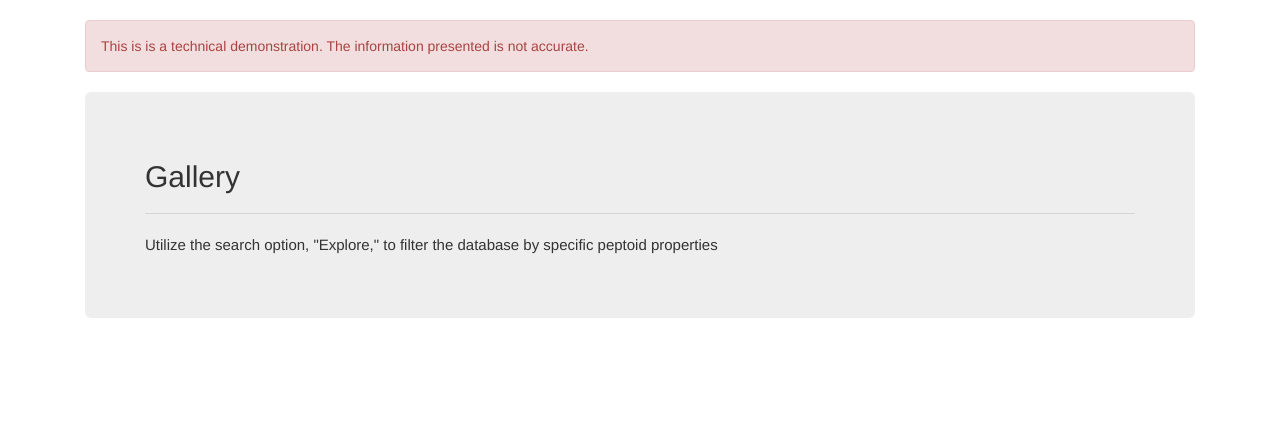
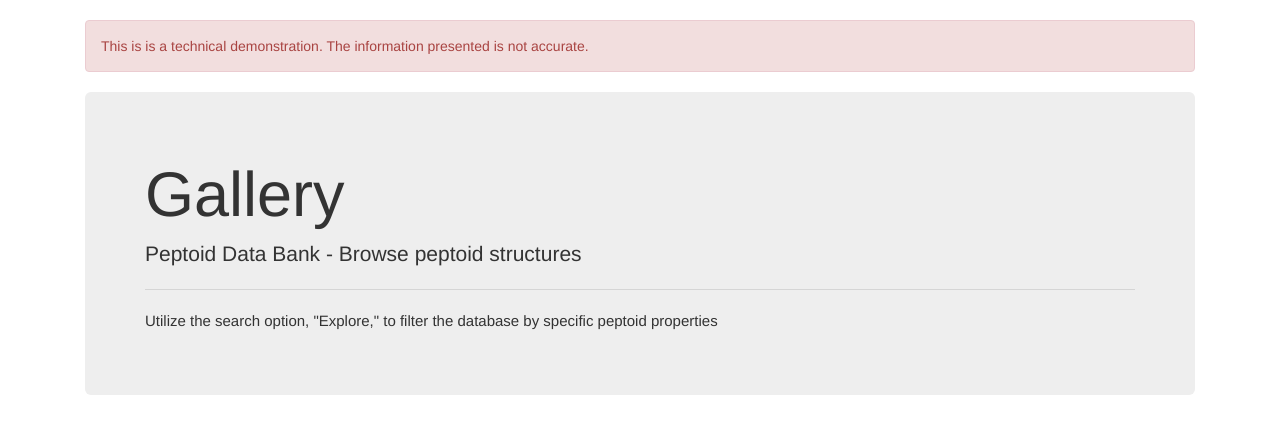
Before and after one commit to etweisberg/peptoid_db_website, a Flask app: page / in a window 1280 px wide. Shown: the part 52-486 px from the top of the page. Run offline with Flask 2, Linux system fonts and the light colour scheme; data that the repository does not hold is empty; some libraries are stand-ins or nearby versions.

Commit message:
tweaks to jumbotrons4

```diff
--- a/databank/app/forms.py
+++ b/databank/app/forms.py
@@ -17,7 +17,7 @@ class SearchForm(FlaskForm):
         ('sequence', "Search for a specific sequence"),
         ('author_list',"Search for a specific list of authors")
         ])
-    search = StringField('Enter search terms', validators=[DataRequired()])
+    search = StringField('Enter a search term', validators=[DataRequired()])
     submit = SubmitField('Go')
 
 class AdvancedQuery(FlaskForm):
--- a/databank/app/routes.py
+++ b/databank/app/routes.py
@@ -59,7 +59,7 @@ def search():
     title='Search',
     form=form,
     info = 'Filter by a specific property. To search for a specific sequence or author list separate residues/author last names by commas.',
-    description = 'Peptoid Data Bank - Explore by Property')
+    description = 'Peptoid Data Bank - Explore by property')
 
 # #UNUSED route for advanced query boxes
 # @app.route('/advanced-query',methods=['GET','POST'])
--- a/databank/app/templates/about.html
+++ b/databank/app/templates/about.html
@@ -6,7 +6,7 @@
 {% block app_content %}
     <div class="jumbotron">
         <h1 class="display-4">About</h1>
-        <p>The Peptoid Data Bank</p>
+        <p>Peptoid Data Bank - More information about us</p>
         <hr class="my-4">
         <p style="font-size: 1.5rem; font-weight: 300;">This is a techical demonstration of my implementation of a web development using Flask to create a searchable database for published peptoid structures.</p>
     </div>
--- a/databank/app/templates/home.html
+++ b/databank/app/templates/home.html
@@ -9,7 +9,8 @@
 {# home page content #}
 {% block app_content %}
         <div class="jumbotron">
-                <h2 class="display-4">{{ title }}</h2>
+                <h1 class="display-4">{{ title }}</h1>
+                <p>Peptoid Data Bank - Browse peptoid structures</p>
                 <hr class="my-4">
                 <p style="font-size: 1.5rem; font-weight: 300;">Utilize the search option, "Explore," to filter the database by specific peptoid properties</p>
         </div>
--- a/databank/app/templates/residues.html
+++ b/databank/app/templates/residues.html
@@ -10,7 +10,7 @@
 
 <div class="jumbotron">
     <h1 class="display-4">{{ title }}</h1>
-    <p>More information on peptoid residues in the Peptoid Data Bank</p>
+    <p>Peptoid Data Bank - More information about the residues that can be found in the Peptoid Data Bank</p>
     <hr class="my-4">
     <p style="font-size: 1.5rem; font-weight: 300;">Use the CSD link to view/download the residue structural file.</p>
 </div>
```
